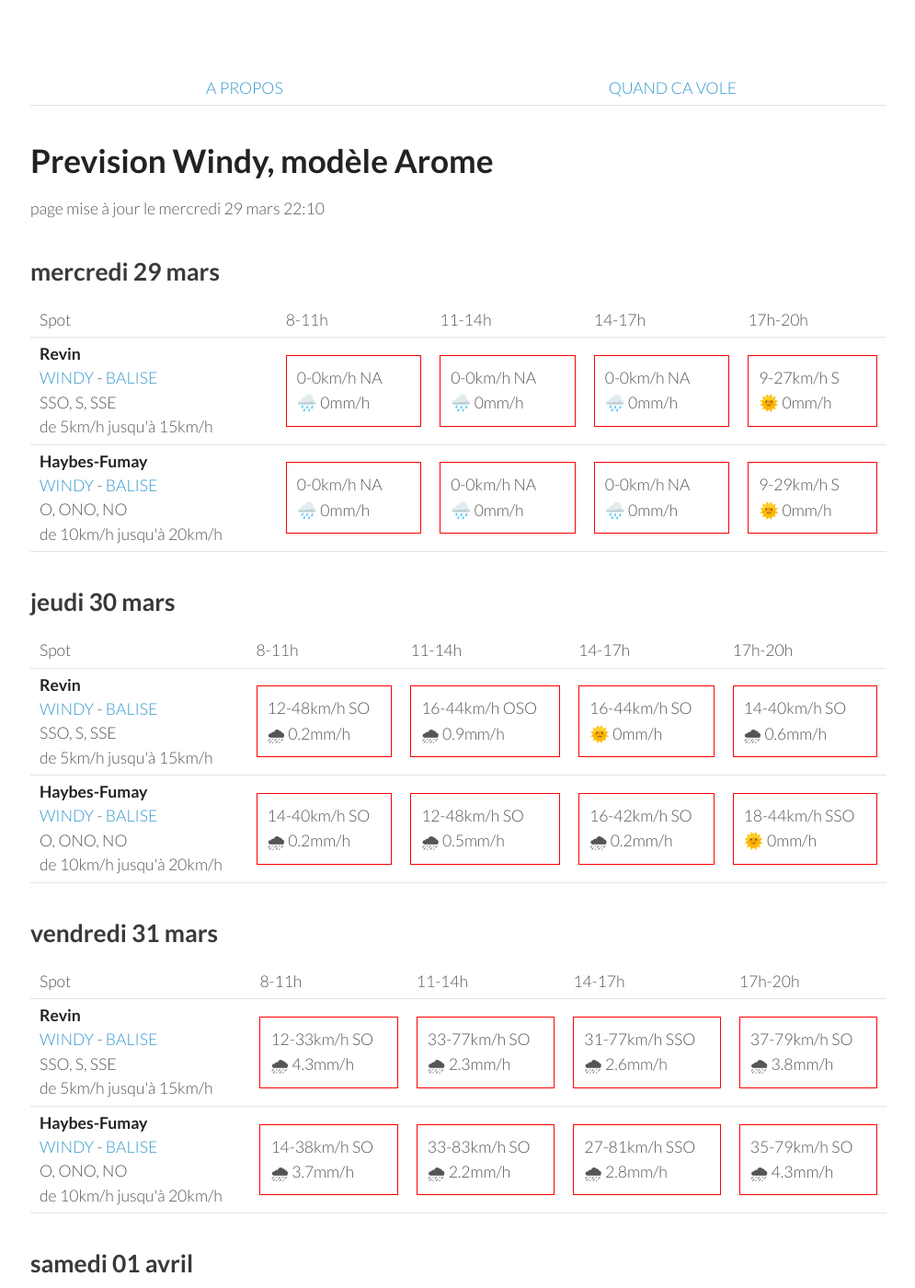
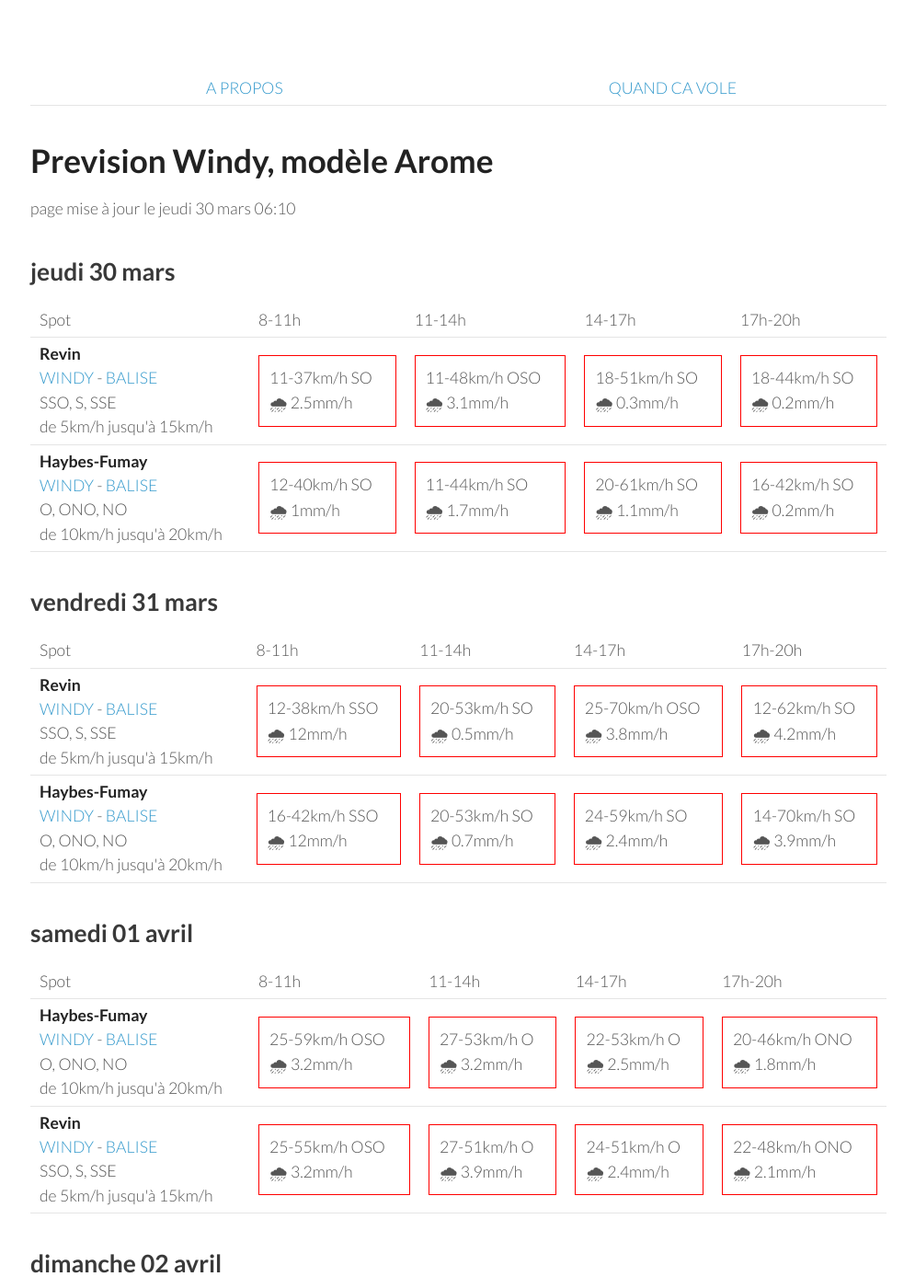
Before and after one commit to parapente-dans-le-nord/parapente-dans-le-nord.github.io, a Jekyll site: the page built from ardennes.markdown, in a window 1280 px wide and 1400 px high. Shown: the whole window at 92% size, without its empty margins (25-1020 px from the left). Built offline with Jekyll 4.4.1, drawn with Linux system fonts in a browser that asks for light colours; some of the changed text lies outside the part shown.

Commit message:
update index.markdown

```diff
--- a/ardennes.markdown
+++ b/ardennes.markdown
@@ -7,42 +7,8 @@ title:  "Tous les spots"
 {: .links}
 
 # Prevision Windy, modèle Arome
-page mise à jour le mercredi 29 mars 22:10
+page mise à jour le jeudi 30 mars 06:10
 
-## mercredi 29 mars
-
-{::nomarkdown}
-<table>
-  <tbody>
-    <tr>
-      <td>Spot</td>
-      <td>8-11h</td>
-      <td>11-14h</td>
-      <td>14-17h</td>
-      <td>17h-20h</td>
-    </tr>
-<tr>
-        <td><strong>Revin</strong><br><a href="https://windy.com/49.948/4.625?49.543,4.625,8">WINDY</a> - <span class=""><a href="http://www.balisemeteo.com/balise.php?idBalise=5019">BALISE</a> </span><br> <span class="vent-favorable">SSO, S, SSE</span><br><span class="force-vent">de 5km/h jusqu'à 15km/h</span> </td>
-
-            <td><div class="not-flyable"><p>0-0km/h NA</p><p>🌧️ 0mm/h</p></div></td>
-            <td><div class="not-flyable"><p>0-0km/h NA</p><p>🌧️ 0mm/h</p></div></td>
-            <td><div class="not-flyable"><p>0-0km/h NA</p><p>🌧️ 0mm/h</p></div></td>
-            <td><div class="not-flyable"><p>9-27km/h S</p><p>🌞 0mm/h</p></div></td>
-
-    </tr>
-<tr>
-        <td><strong>Haybes-Fumay</strong><br><a href="https://windy.com/49.998/4.715?49.913,4.738,10">WINDY</a> - <span class=""><a href="http://www.balisemeteo.com/balise.php?idBalise=104">BALISE</a> </span><br> <span class="vent-favorable">O, ONO, NO</span><br><span class="force-vent">de 10km/h jusqu'à 20km/h</span> </td>
-
-            <td><div class="not-flyable"><p>0-0km/h NA</p><p>🌧️ 0mm/h</p></div></td>
-            <td><div class="not-flyable"><p>0-0km/h NA</p><p>🌧️ 0mm/h</p></div></td>
-            <td><div class="not-flyable"><p>0-0km/h NA</p><p>🌧️ 0mm/h</p></div></td>
-            <td><div class="not-flyable"><p>9-29km/h S</p><p>🌞 0mm/h</p></div></td>
-
-    </tr>
-
-</tbody>
-</table>
-{:/}
 ## jeudi 30 mars
 
 {::nomarkdown}
@@ -58,20 +24,20 @@ page mise à jour le mercredi 29 mars 22:10
 <tr>
         <td><strong>Revin</strong><br><a href="https://windy.com/49.948/4.625?49.543,4.625,8">WINDY</a> - <span class=""><a href="http://www.balisemeteo.com/balise.php?idBalise=5019">BALISE</a> </span><br> <span class="vent-favorable">SSO, S, SSE</span><br><span class="force-vent">de 5km/h jusqu'à 15km/h</span> </td>
 
-            <td><div class="not-flyable"><p>12-48km/h SO</p><p>🌧 0.2mm/h</p></div></td>
-            <td><div class="not-flyable"><p>16-44km/h OSO</p><p>🌧 0.9mm/h</p></div></td>
-            <td><div class="not-flyable"><p>16-44km/h SO</p><p>🌞 0mm/h</p></div></td>
-            <td><div class="not-flyable"><p>14-40km/h SO</p><p>🌧 0.6mm/h</p></div></td>
+            <td><div class="not-flyable"><p>11-37km/h SO</p><p>🌧 2.5mm/h</p></div></td>
+            <td><div class="not-flyable"><p>11-48km/h OSO</p><p>🌧 3.1mm/h</p></div></td>
+            <td><div class="not-flyable"><p>18-51km/h SO</p><p>🌧 0.3mm/h</p></div></td>
+            <td><div class="not-flyable"><p>18-44km/h SO</p><p>🌧 0.2mm/h</p></div></td>
 
 
     </tr>
 <tr>
         <td><strong>Haybes-Fumay</strong><br><a href="https://windy.com/49.998/4.715?49.913,4.738,10">WINDY</a> - <span class=""><a href="http://www.balisemeteo.com/balise.php?idBalise=104">BALISE</a> </span><br> <span class="vent-favorable">O, ONO, NO</span><br><span class="force-vent">de 10km/h jusqu'à 20km/h</span> </td>
 
-            <td><div class="not-flyable"><p>14-40km/h SO</p><p>🌧 0.2mm/h</p></div></td>
-            <td><div class="not-flyable"><p>12-48km/h SO</p><p>🌧 0.5mm/h</p></div></td>
+            <td><div class="not-flyable"><p>12-40km/h SO</p><p>🌧 1mm/h</p></div></td>
+            <td><div class="not-flyable"><p>11-44km/h SO</p><p>🌧 1.7mm/h</p></div></td>
+            <td><div class="not-flyable"><p>20-61km/h SO</p><p>🌧 1.1mm/h</p></div></td>
             <td><div class="not-flyable"><p>16-42km/h SO</p><p>🌧 0.2mm/h</p></div></td>
-            <td><div class="not-flyable"><p>18-44km/h SSO</p><p>🌞 0mm/h</p></div></td>
 
 
     </tr>
@@ -94,20 +60,20 @@ page mise à jour le mercredi 29 mars 22:10
 <tr>
         <td><strong>Revin</strong><br><a href="https://windy.com/49.948/4.625?49.543,4.625,8">WINDY</a> - <span class=""><a href="http://www.balisemeteo.com/balise.php?idBalise=5019">BALISE</a> </span><br> <span class="vent-favorable">SSO, S, SSE</span><br><span class="force-vent">de 5km/h jusqu'à 15km/h</span> </td>
 
-            <td><div class="not-flyable"><p>12-33km/h SO</p><p>🌧 4.3mm/h</p></div></td>
-            <td><div class="not-flyable"><p>33-77km/h SO</p><p>🌧 2.3mm/h</p></div></td>
-            <td><div class="not-flyable"><p>31-77km/h SSO</p><p>🌧 2.6mm/h</p></div></td>
-            <td><div class="not-flyable"><p>37-79km/h SO</p><p>🌧 3.8mm/h</p></div></td>
+            <td><div class="not-flyable"><p>12-38km/h SSO</p><p>🌧 12mm/h</p></div></td>
+            <td><div class="not-flyable"><p>20-53km/h SO</p><p>🌧 0.5mm/h</p></div></td>
+            <td><div class="not-flyable"><p>25-70km/h OSO</p><p>🌧 3.8mm/h</p></div></td>
+            <td><div class="not-flyable"><p>12-62km/h SO</p><p>🌧 4.2mm/h</p></div></td>
 
 
     </tr>
 <tr>
         <td><strong>Haybes-Fumay</strong><br><a href="https://windy.com/49.998/4.715?49.913,4.738,10">WINDY</a> - <span class=""><a href="http://www.balisemeteo.com/balise.php?idBalise=104">BALISE</a> </span><br> <span class="vent-favorable">O, ONO, NO</span><br><span class="force-vent">de 10km/h jusqu'à 20km/h</span> </td>
 
-            <td><div class="not-flyable"><p>14-38km/h SO</p><p>🌧 3.7mm/h</p></div></td>
-            <td><div class="not-flyable"><p>33-83km/h SO</p><p>🌧 2.2mm/h</p></div></td>
-            <td><div class="not-flyable"><p>27-81km/h SSO</p><p>🌧 2.8mm/h</p></div></td>
-            <td><div class="not-flyable"><p>35-79km/h SO</p><p>🌧 4.3mm/h</p></div></td>
+            <td><div class="not-flyable"><p>16-42km/h SSO</p><p>🌧 12mm/h</p></div></td>
+            <td><div class="not-flyable"><p>20-53km/h SO</p><p>🌧 0.7mm/h</p></div></td>
+            <td><div class="not-flyable"><p>24-59km/h SO</p><p>🌧 2.4mm/h</p></div></td>
+            <td><div class="not-flyable"><p>14-70km/h SO</p><p>🌧 3.9mm/h</p></div></td>
 
 
     </tr>
@@ -130,20 +96,20 @@ page mise à jour le mercredi 29 mars 22:10
 <tr>
         <td><strong>Haybes-Fumay</strong><br><a href="https://windy.com/49.998/4.715?49.913,4.738,10">WINDY</a> - <span class=""><a href="http://www.balisemeteo.com/balise.php?idBalise=104">BALISE</a> </span><br> <span class="vent-favorable">O, ONO, NO</span><br><span class="force-vent">de 10km/h jusqu'à 20km/h</span> </td>
 
-            <td><div class="not-flyable"><p>18-53km/h O</p><p>🌧 3mm/h</p></div></td>
-            <td><div class="not-flyable"><p>18-42km/h O</p><p>🌧 0.6mm/h</p></div></td>
-            <td><div class="not-flyable"><p>18-44km/h ONO</p><p>🌧 2.1mm/h</p></div></td>
-            <td><div class="not-flyable"><p>16-38km/h NO</p><p>🌧 0.5mm/h</p></div></td>
+            <td><div class="not-flyable"><p>25-59km/h OSO</p><p>🌧 3.2mm/h</p></div></td>
+            <td><div class="not-flyable"><p>27-53km/h O</p><p>🌧 3.2mm/h</p></div></td>
+            <td><div class="not-flyable"><p>22-53km/h O</p><p>🌧 2.5mm/h</p></div></td>
+            <td><div class="not-flyable"><p>20-46km/h ONO</p><p>🌧 1.8mm/h</p></div></td>
 
 
     </tr>
 <tr>
         <td><strong>Revin</strong><br><a href="https://windy.com/49.948/4.625?49.543,4.625,8">WINDY</a> - <span class=""><a href="http://www.balisemeteo.com/balise.php?idBalise=5019">BALISE</a> </span><br> <span class="vent-favorable">SSO, S, SSE</span><br><span class="force-vent">de 5km/h jusqu'à 15km/h</span> </td>
 
-            <td><div class="not-flyable"><p>22-51km/h O</p><p>🌧 3.9mm/h</p></div></td>
-            <td><div class="not-flyable"><p>20-42km/h O</p><p>🌧 0.7mm/h</p></div></td>
-            <td><div class="not-flyable"><p>18-44km/h ONO</p><p>🌧 2.5mm/h</p></div></td>
-            <td><div class="not-flyable"><p>16-38km/h NO</p><p>🌧 0.8mm/h</p></div></td>
+            <td><div class="not-flyable"><p>25-55km/h OSO</p><p>🌧 3.2mm/h</p></div></td>
+            <td><div class="not-flyable"><p>27-51km/h O</p><p>🌧 3.9mm/h</p></div></td>
+            <td><div class="not-flyable"><p>24-51km/h O</p><p>🌧 2.4mm/h</p></div></td>
+            <td><div class="not-flyable"><p>22-48km/h ONO</p><p>🌧 2.1mm/h</p></div></td>
 
 
     </tr>
@@ -166,20 +132,20 @@ page mise à jour le mercredi 29 mars 22:10
 <tr>
         <td><strong>Revin</strong><br><a href="https://windy.com/49.948/4.625?49.543,4.625,8">WINDY</a> - <span class=""><a href="http://www.balisemeteo.com/balise.php?idBalise=5019">BALISE</a> </span><br> <span class="vent-favorable">SSO, S, SSE</span><br><span class="force-vent">de 5km/h jusqu'à 15km/h</span> </td>
 
-            <td><div class="not-flyable"><p>20-38km/h NNE</p><p>🌞 0mm/h</p></div></td>
-            <td><div class="not-flyable"><p>22-44km/h NNE</p><p>🌞 0mm/h</p></div></td>
-            <td><div class="not-flyable"><p>20-44km/h NNE</p><p>🌞 0mm/h</p></div></td>
-            <td><div class="not-flyable"><p>22-46km/h NNE</p><p>🌞 0mm/h</p></div></td>
+            <td><div class="not-flyable"><p>24-48km/h NNE</p><p>🌞 0mm/h</p></div></td>
+            <td><div class="not-flyable"><p>25-57km/h N</p><p>🌞 0mm/h</p></div></td>
+            <td><div class="not-flyable"><p>25-48km/h NNE</p><p>🌧 0.6mm/h</p></div></td>
+            <td><div class="not-flyable"><p>25-51km/h NNE</p><p>🌞 0mm/h</p></div></td>
 
 
     </tr>
 <tr>
         <td><strong>Haybes-Fumay</strong><br><a href="https://windy.com/49.998/4.715?49.913,4.738,10">WINDY</a> - <span class=""><a href="http://www.balisemeteo.com/balise.php?idBalise=104">BALISE</a> </span><br> <span class="vent-favorable">O, ONO, NO</span><br><span class="force-vent">de 10km/h jusqu'à 20km/h</span> </td>
 
-            <td><div class="not-flyable"><p>18-38km/h NNE</p><p>🌧 0.2mm/h</p></div></td>
-            <td><div class="not-flyable"><p>22-44km/h NNE</p><p>🌞 0mm/h</p></div></td>
-            <td><div class="not-flyable"><p>20-44km/h NNE</p><p>🌞 0mm/h</p></div></td>
-            <td><div class="not-flyable"><p>22-46km/h NNE</p><p>🌞 0mm/h</p></div></td>
+            <td><div class="not-flyable"><p>24-48km/h NNE</p><p>🌞 0mm/h</p></div></td>
+            <td><div class="not-flyable"><p>25-57km/h N</p><p>🌞 0mm/h</p></div></td>
+            <td><div class="not-flyable"><p>24-46km/h NNE</p><p>🌧 0.9mm/h</p></div></td>
+            <td><div class="not-flyable"><p>25-50km/h NNE</p><p>🌞 0mm/h</p></div></td>
 
 
     </tr>
@@ -202,20 +168,20 @@ page mise à jour le mercredi 29 mars 22:10
 <tr>
         <td><strong>Haybes-Fumay</strong><br><a href="https://windy.com/49.998/4.715?49.913,4.738,10">WINDY</a> - <span class=""><a href="http://www.balisemeteo.com/balise.php?idBalise=104">BALISE</a> </span><br> <span class="vent-favorable">O, ONO, NO</span><br><span class="force-vent">de 10km/h jusqu'à 20km/h</span> </td>
 
-            <td><div class="not-flyable"><p>9-16km/h NNE</p><p>🌞 0mm/h</p></div></td>
-            <td><div class="not-flyable"><p>12-29km/h NNE</p><p>🌞 0mm/h</p></div></td>
-            <td><div class="not-flyable"><p>14-35km/h NNE</p><p>🌞 0mm/h</p></div></td>
-            <td><div class="not-flyable"><p>14-33km/h NNE</p><p>🌞 0mm/h</p></div></td>
+            <td><div class="not-flyable"><p>9-20km/h NE</p><p>🌞 0mm/h</p></div></td>
+            <td><div class="not-flyable"><p>9-24km/h NE</p><p>🌞 0mm/h</p></div></td>
+            <td><div class="not-flyable"><p>12-29km/h NE</p><p>🌞 0mm/h</p></div></td>
+            <td><div class="not-flyable"><p>11-29km/h NNE</p><p>🌞 0mm/h</p></div></td>
 
 
     </tr>
 <tr>
         <td><strong>Revin</strong><br><a href="https://windy.com/49.948/4.625?49.543,4.625,8">WINDY</a> - <span class=""><a href="http://www.balisemeteo.com/balise.php?idBalise=5019">BALISE</a> </span><br> <span class="vent-favorable">SSO, S, SSE</span><br><span class="force-vent">de 5km/h jusqu'à 15km/h</span> </td>
 
-            <td><div class="not-flyable"><p>11-20km/h NNE</p><p>🌞 0mm/h</p></div></td>
-            <td><div class="not-flyable"><p>12-29km/h NNE</p><p>🌞 0mm/h</p></div></td>
-            <td><div class="not-flyable"><p>14-35km/h NNE</p><p>🌞 0mm/h</p></div></td>
-            <td><div class="not-flyable"><p>14-31km/h NNE</p><p>🌞 0mm/h</p></div></td>
+            <td><div class="not-flyable"><p>9-20km/h NE</p><p>🌞 0mm/h</p></div></td>
+            <td><div class="not-flyable"><p>9-24km/h NE</p><p>🌞 0mm/h</p></div></td>
+            <td><div class="not-flyable"><p>11-27km/h NE</p><p>🌞 0mm/h</p></div></td>
+            <td><div class="not-flyable"><p>11-27km/h NNE</p><p>🌞 0mm/h</p></div></td>
 
 
     </tr>
```
